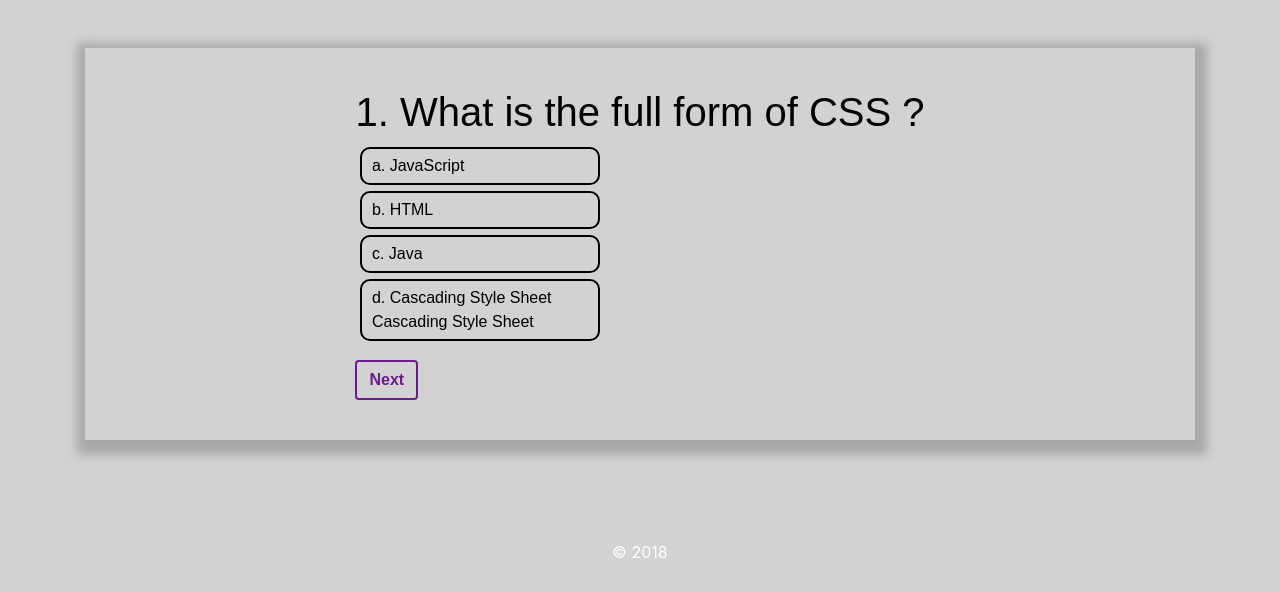
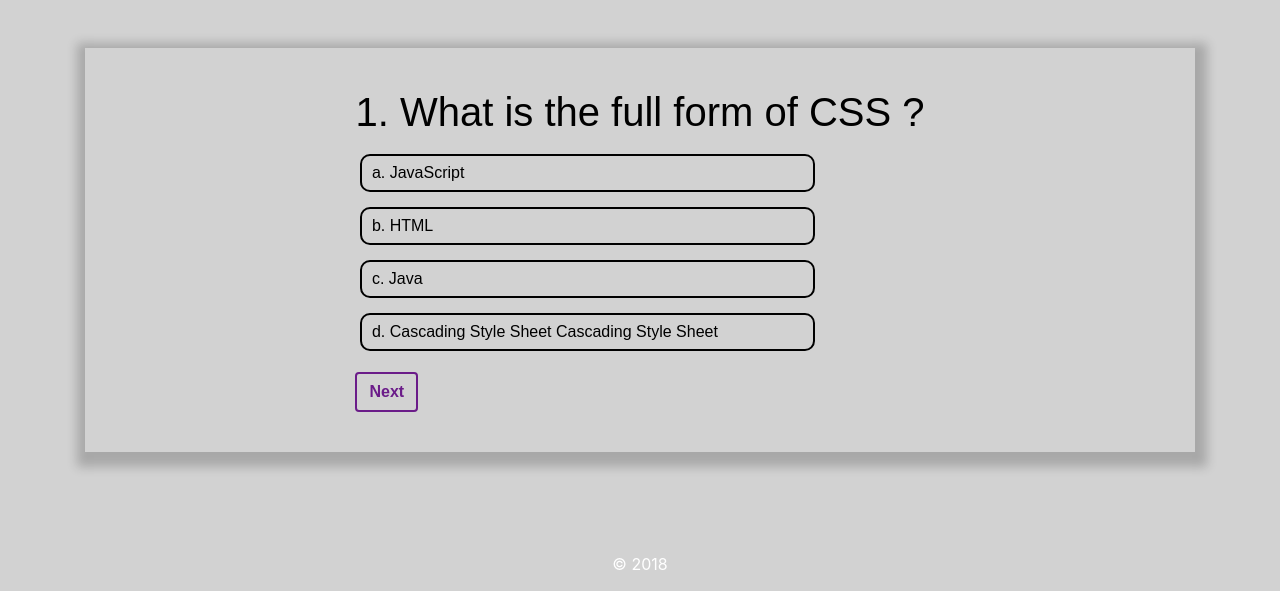
Before and after one commit to Nisheshg5/Quiz-WebApp, a Django app: template quiz_app/templates/quiz_app/quiz.html in a window 1280 px wide. Shown: the part 69-660 px from the top of the page. Run offline with Django 3.2, Linux system fonts and the light colour scheme; the template is opened without the code that fills it, so the values that code supplies are empty; some libraries are stand-ins or nearby versions.

Commit message:
update the question view

```diff
--- a/quiz_app/static/quiz_app/css/quiz.css
+++ b/quiz_app/static/quiz_app/css/quiz.css
@@ -97,16 +97,16 @@ body
 }
 #testPage label
 {
-    width:240px;
+    width:80%;
     border: 2px solid #000;
     position: relative;
     margin:auto;
     border-radius:10px;
     padding:5px 10px;
-    margin:3px 0;
+    margin:10px 0 5px 0;
 }
 #testPage input[type="radio"]:checked + label{
-    background: #6b1c89;
+    background: #6b1c89 !important;
     color: #fff;
     box-shadow: 0 15px 45px rgba(0,0,0, 0.2);
     border:2px solid #6b1c89;
--- a/quiz_app/templates/quiz_app/quiz.html
+++ b/quiz_app/templates/quiz_app/quiz.html
@@ -14,7 +14,7 @@
 				</div>
 				<form id="myForm">
 				<div class="options" id="options">
-						<div class="option option1">
+					<div class="option">
 						<input type="radio" name="que" value="1" id="opt1">
 						<label for="opt1">a. <span id="o1">JavaScript</span></label>
 					</div>
```
Lines whose indentation alone changed are shown as unchanged.
